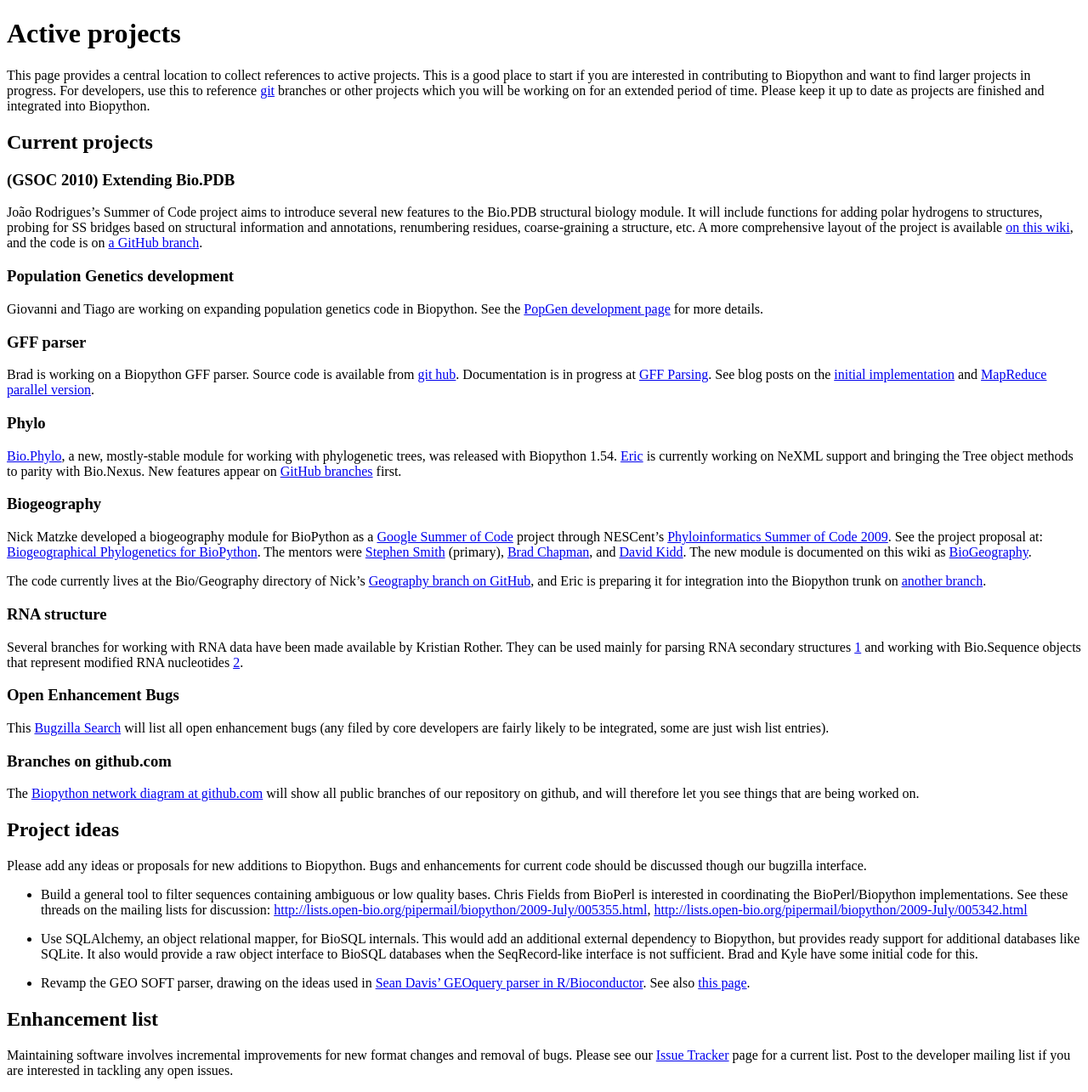
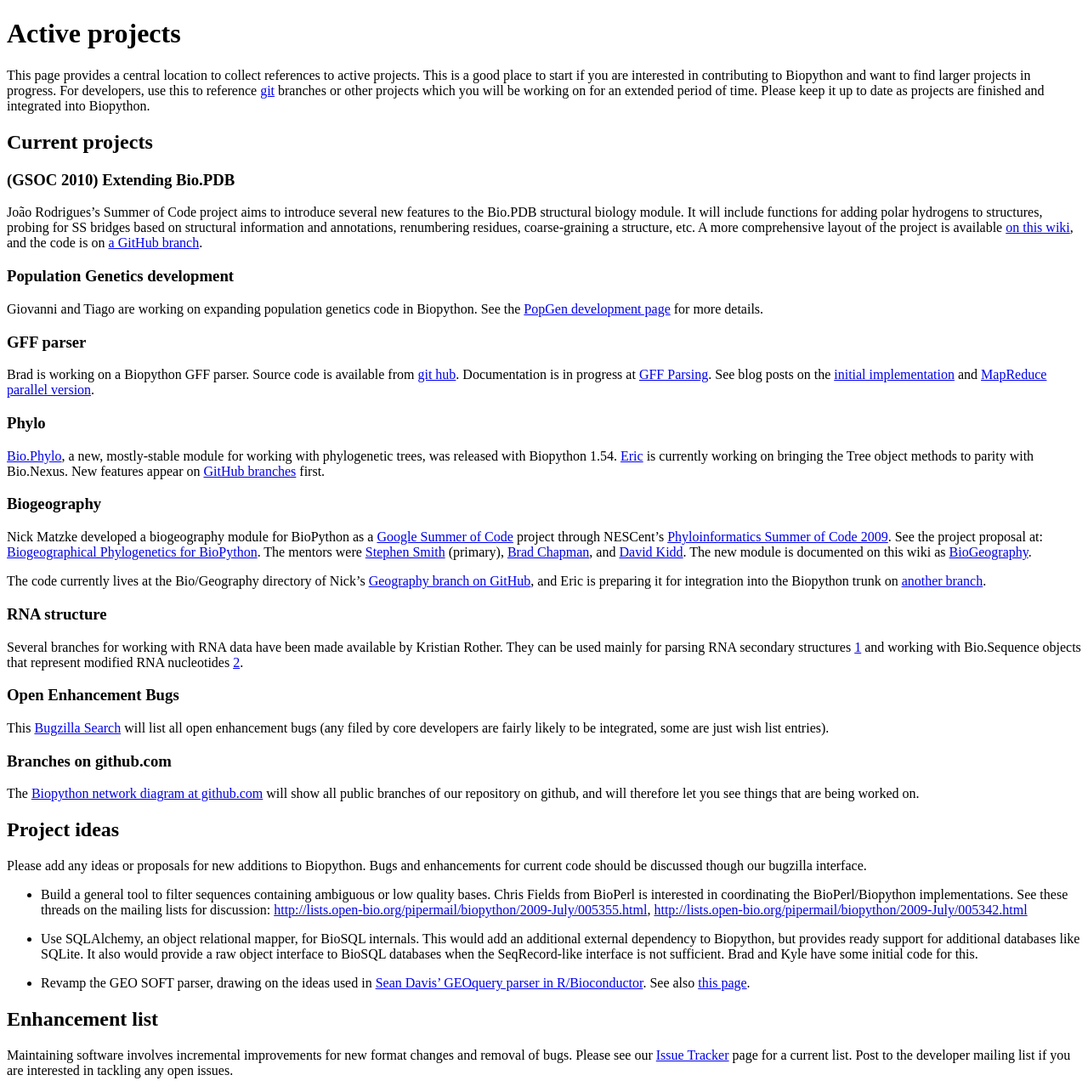
Before and after one commit to biopython/biopython.github.io, a Jekyll site: the page built from wiki/Active_projects.md, in a window 1280 px wide. Shown: the whole page at 85% size. Built offline with Jekyll 4.4.1, drawn with Linux system fonts in a browser that asks for light colours.

Commit message:
/* Phylo */ NeXML is supported now, no longer "active"

```diff
--- a/wiki/Active_projects.md
+++ b/wiki/Active_projects.md
@@ -46,10 +46,9 @@ version](http://bcbio.wordpress.com/2009/03/22/mapreduce-implementation-of-gff-p
 
 [Bio.Phylo](Phylo "wikilink"), a new, mostly-stable module for working
 with phylogenetic trees, was released with Biopython 1.54.
-[Eric](User%3AEricTalevich "wikilink") is currently working on NeXML
-support and bringing the Tree object methods to parity with Bio.Nexus.
-New features appear on [GitHub
-branches](http://github.com/etal/biopython/) first.
+[Eric](User%3AEricTalevich "wikilink") is currently working on bringing
+the Tree object methods to parity with Bio.Nexus. New features appear on
+[GitHub branches](http://github.com/etal/biopython/) first.
 
 ### Biogeography
 
```
Also changed, not shown: 1 other file.
